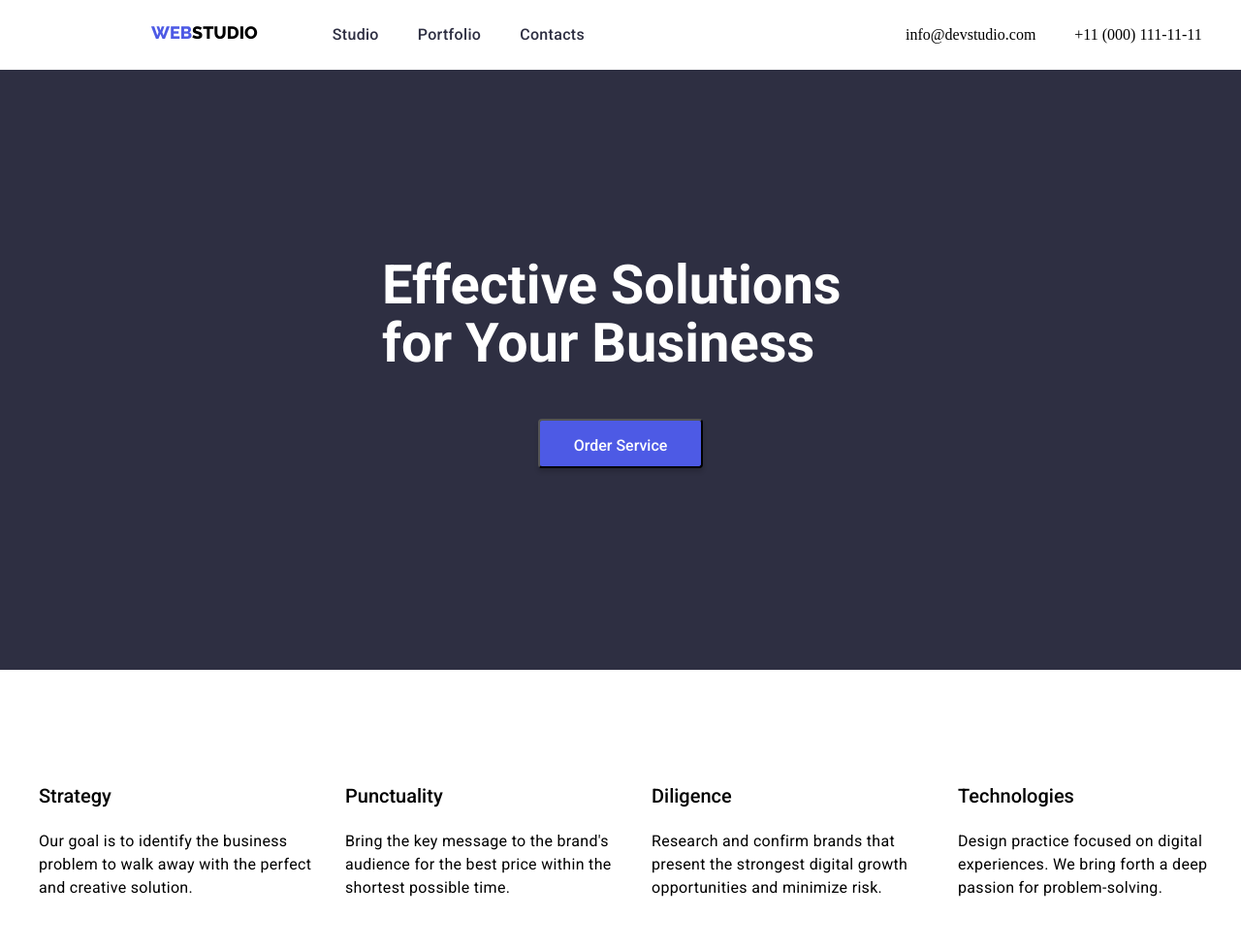
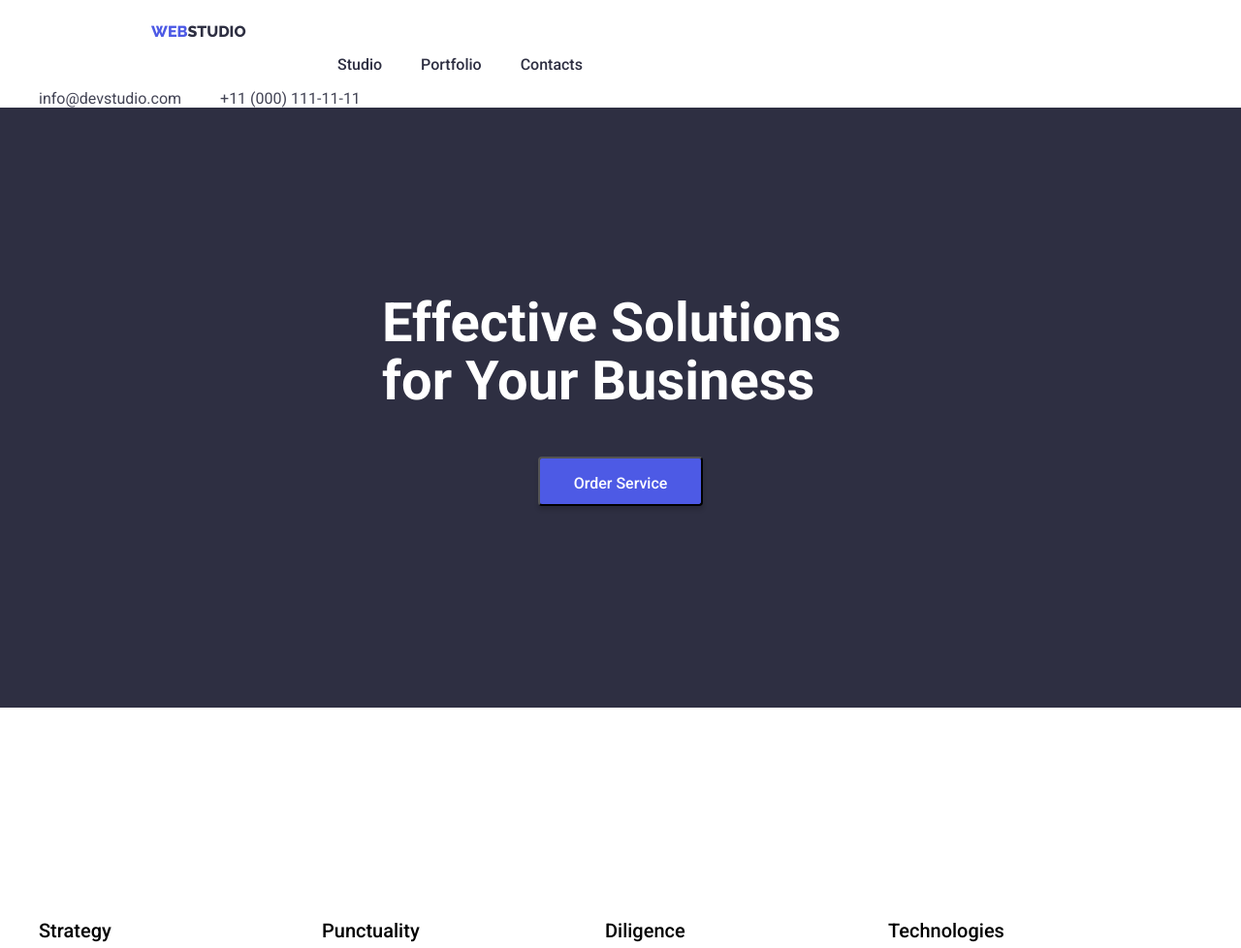
Before and after one commit to k09at1ch/goit-markup-hw-05, a plain HTML site: page index.html in a window 1280 px wide. Shown: the top 978 px of the page at 97% size. Drawn offline with nearby package versions, Linux system fonts and the light colour scheme.

Commit message:
new attemp to do it!

```diff
--- a/index.html
+++ b/index.html
@@ -16,17 +16,19 @@
 </head>
 <body class="body">
     <header class="header-bg">
-        <div class="container"></div>
-                   <h3 class="top">
+        <div class="container">
+                    <a href="" class="top">
                         <span class="web-foot">WEB</span><span class="nig">STUDIO</span></a>
-                   </h3>
-               <nav>
+                    </a>
+                    <ul class="general">
                        <li><a href="index.html" class="header1">Studio</a></li>
                        <li><a href="portfolio.html" class="header2">Portfolio</a></li>
                        <li><a href="" class="header3">Contacts</a></li>
+                    </ul>
+                    <ul class="general2">
                        <li><a href="mailto:info@devstudio.com" class="email">info@devstudio.com</a></li>
                        <li><a href="tel:+11(000)111-11-11" class="number">+11 (000) 111-11-11</a></li>
-               </nav>
+                    </ul>
            </div>
     </header>
     <main>
@@ -41,7 +43,7 @@
                 <h2 class="hidden">features</h2>
                     <ul class="list-style-none">
                         <li class="strategy">
-                            <h3 class="i-love-nigas">Strategy</h3>
+                            <h2 class="i-love-nigas">Strategy</h3>
                             <p class="descrip">
                                 Our goal is to identify the business
                                 problem to walk away with the
@@ -49,7 +51,7 @@
                             </p>
                         </li>
                         <li class="strategy">
-                            <h3 class="i-love-nigas">Punctuality</h3>
+                            <h2 class="i-love-nigas">Punctuality</h3>
                             <p class="descrip">
                                 Bring the key message to the
                                 brand's audience for the best price
@@ -57,7 +59,7 @@
                             </p>
                         </li>
                         <li class="strategy">
-                            <h3 class="i-love-nigas">Diligence</h3>
+                            <h2 class="i-love-nigas">Diligence</h3>
                             <p class="descrip">
                                 Research and confirm brands that
                                 present the strongest digital growth
@@ -65,7 +67,7 @@
                             </p>
                         </li>
                         <li class="strategy">
-                            <h3 class="i-love-nigas">Technologies</h3>
+                            <h2 class="i-love-nigas">Technologies</h3>
                             <p class="descrip">
                                 Design practice focused on digital
                                 experiences. We bring forth a deep
@@ -76,12 +78,14 @@
             </div>
         </section>
         <section class="section-what-doing">
+            <div class="container">
                 <h2 class="what-doing">What we are doing?</h3>
                 <ul class="list3">
                    <li><img src="./images/Rectangle71.jpg" alt="what we are doing1" width="360" height="300" class="what-doing-ex1"></li>
                    <li><img src="./images/Rectangle71(1).jpg" alt="what we are doing2" width="360" height="300" class="what-doing-ex2"></li>
                    <li><img src="./images/Rectangle71(2).jpg" alt="what we are doing3" width="360" height="300" class="what-doing-ex3"></li>
-            </ul>
+                /ul>
+            </div>
         </section>
         <section class="our-team-bg">
         <div class="container">
@@ -89,22 +93,22 @@
                 <ul class="list-style-non">
                     <li class="our-team-1">
                             <img src="./images/img.jpg" alt="team1" width="264" height="260">
-                                <h3 class="h24">Mark Guerrero</h3>
+                                <h2 class="h24">Mark Guerrero</h3>
                                 <p class="descrip2">Product Designer</p>
                     </li>
                     <li class="our-team-2">
                             <img src="./images/img(1).jpg" alt="team1" width="264" height="260">
-                                <h3 class="h24">Tom Ford</h3>
+                                <h2 class="h24">Tom Ford</h3>
                                 <p class="descrip2">Frontend Developer</p>
                     </li>
                     <li class="our-team-3">
                             <img src="./images/img(2).jpg" alt="team1" width="264" height="260">
-                                <h3 class="h24">Camila Garcia</h3>
+                                <h2 class="h24">Camila Garcia</h3>
                                 <p class="descrip2">Marketing</p>
                     </li>
                     <li class="our-team-4">
                             <img src="./images/img(3).jpg" alt="team1" width="264" height="260">
-                                <h3 class="h24">Daniel Wilson</h3>
+                                <h2 class="h24">Daniel Wilson</h3>
                                 <p class="descrip2">UI Designer</p>
 
                     </li>
--- a/styles.css
+++ b/styles.css
@@ -159,6 +159,11 @@ body{
     text-decoration: none;
 }
 
+.container{
+    margin: auto;
+    padding: 0 15;
+}
+
 nav{
     list-style: none;
     display: flex;
@@ -168,123 +173,87 @@ nav{
 .header-bg{
     background: #FFFFFF;
     box-shadow: 0px 2px 1px rgba(46, 47, 66, 0.08), 0px 1px 1px rgba(46, 47, 66, 0.16), 0px 1px 6px rgba(46, 47, 66, 0.08);
-    display: flex;
-    margin-bottom: 0;
 }
 
 .top{
+    margin-left: 156px;
+    padding-top: 0px;
+    margin-bottom: 0px;
     text-decoration: none;
-    margin-top: 0px;
-    margin-bottom: 0px;
-    font-weight: 800;
-    font-size: 18px;
-    margin-left: 156px;
-    display: block;
+    display: flex;
     padding-top: 24px;
 }
 
-.nig{
+.web-foot{
     font-family: 'Raleway';
+    font-style: normal;
+    font-weight: 800;
+    color: #4d5ae5;
 }
 
-.web-foot{
-    color: #4D5AE5;
+.nig{
+    color: #2E2F42;
     font-family: 'Raleway';
+    font-style: normal;
+    font-weight: 800;
 }
 
 .general{
-    font-weight: 800;
-    cursor: pointer;
-    background-color: white;
-    text-decoration: none;
+    list-style: none;
+    display: flex;
+    flex-direction: row;
+    flex-wrap: nowrap;
+    column-gap: 40px;
+    padding-left: 348px;
+}
+
+.general2{
+    margin-bottom: 0;
+    list-style: none;
+    display: flex;
+    flex-direction: row;
+    flex-wrap: nowrap;
+    column-gap: 40px;
 }
 
 .header1{
-    font-weight: 500;
-    font-size: 16px;
-    line-height: 1.5;
-    letter-spacing: 0.02em;
-    color: #2E2F42;
-    cursor: pointer;
     text-decoration: none;
     font-family: 'Roboto';
-    margin-right: 40px;
-    display: block;
-    padding-top: 24px;
-    padding-bottom: 24px;
-}
-
-.header1:hover{
-    color: #4D5AE5;
+    font-style: normal;
+    font-weight: 500;
+    color: #2E2F42;
 }
 
 .header2{
-    font-weight: 500;
-    font-size: 16px;
-    line-height: 1.5;
-    letter-spacing: 0.02em;
-    color: #2E2F42;
-    cursor: pointer;
     text-decoration: none;
     font-family: 'Roboto';
-    margin-right: 40px;
-    display: block;
-    padding-top: 24px;
-    padding-bottom: 24px;
-}
-
-.header2:hover{
-    color: #4D5AE5;
+    font-style: normal;
+    font-weight: 500;
+    color: #2E2F42;
 }
 
 .header3{
-    font-weight: 500;
-    font-size: 16px;
-    line-height: 1.5;
-    letter-spacing: 0.02em;
-    color: #2E2F42;
-    cursor: pointer;
     text-decoration: none;
     font-family: 'Roboto';
-    display: block;
-    padding-top: 24px;
-    padding-bottom: 24px;
-}
-
-.header3:hover{
-    color: #4D5AE5;
+    font-style: normal;
+    font-weight: 500;
+    color: #2E2F42;
 }
 
 .email{
+    text-decoration: none;
+    font-family: 'Roboto';
+    font-style: normal;
     font-weight: 400;
-    font-size: 16px;
-    line-height: 1.5;
-    text-decoration: none;
-    color: black;
-    margin-right: 40px;
-    display: block;
-    padding-top: 24px;
-    padding-bottom: 24px;
-    padding-left: 331px;
-}
-
-.email:hover{
-    color: #4D5AE5;
+    color: #434455;
 }
 
 .number{
+    text-decoration: none;
+    font-family: 'Roboto';
+    font-style: normal;
     font-weight: 400;
-    font-size: 16px;
-    line-height: 1.5;
-    text-decoration: none;
-    color: black;
-    display: block;
-    padding-top: 24px;
-    padding-bottom: 24px;
-}
-
-.number:hover{
-    color: #4D5AE5;
+    color: #434455;
 }
 
 .zagolovok{
@@ -356,7 +325,7 @@ nav{
 .list-style-none{
     list-style: none;
     display: flex;
-    gap: 24px;
+    margin: 0 auto;
 }
 
 .section-2{
@@ -366,6 +335,8 @@ nav{
 
 .strategy{
     flex-basis: calc( (100% - 3 * 24px) / 4);
+    padding-top: 120px;
+    padding-bottom: 120px;
 }
 
 .font-class-every1{
@@ -404,6 +375,7 @@ nav{
     font-size: 20px;
     line-height: 1.5;
     font-family: 'Roboto';
+    margin-top: 0;
 }
 
 .descrip{
@@ -412,6 +384,7 @@ nav{
     line-height: 1.5em;
     letter-spacing: 0.02em;
     font-family: 'Roboto';
+    margin-top: 0;
 }
 
 .list3{
@@ -430,7 +403,7 @@ nav{
     font-family: 'Roboto';
     margin: 0px;
     padding-top: 0px;
-    padding-bottom: 72px;
+    margin-bottom: 72px;
     text-align: center;
 }
 
@@ -460,7 +433,8 @@ nav{
     list-style: none;
     display: flex;
     gap: 24px;
-    padding-left: 156px;
+    align-items: center;
+    padding-bottom: 120px;
 }
 
 
@@ -475,6 +449,7 @@ nav{
     text-align: center;
     padding-top: 120px;
     padding-bottom: 72px;
+    margin: 0;
 }
 
 .descrip2{
@@ -557,12 +532,10 @@ footer{
 }
 .text-footer{
     line-height: 1.5;
-    font-weight: 400;
     font-size: 16px;
     color: var(--cornflower);
     font-family: 'Roboto';
     max-height: 72px;
     padding-left: 156px;
     max-width: 500px;
-
 }
```
Lines whose indentation alone changed are shown as unchanged.
